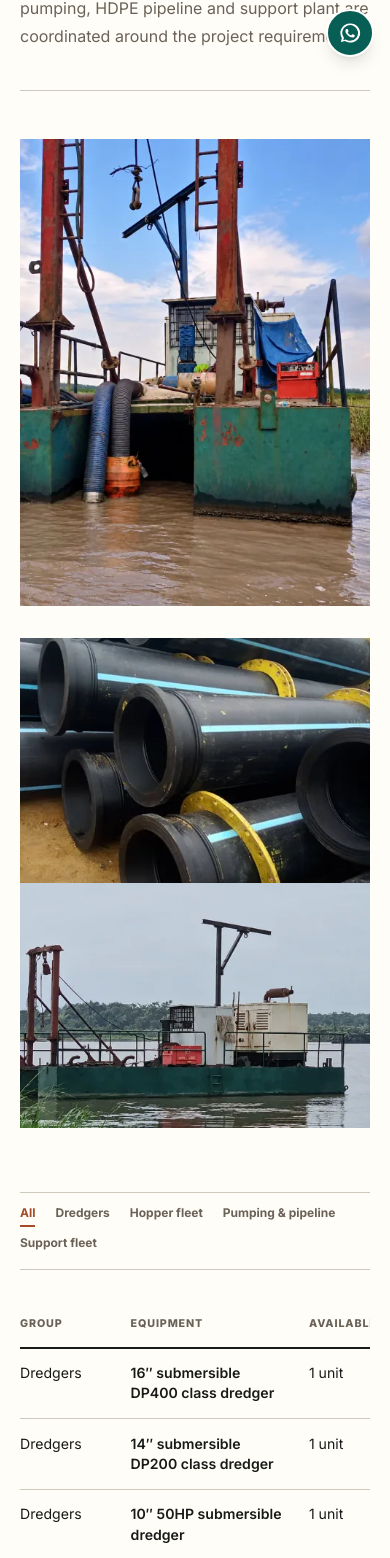
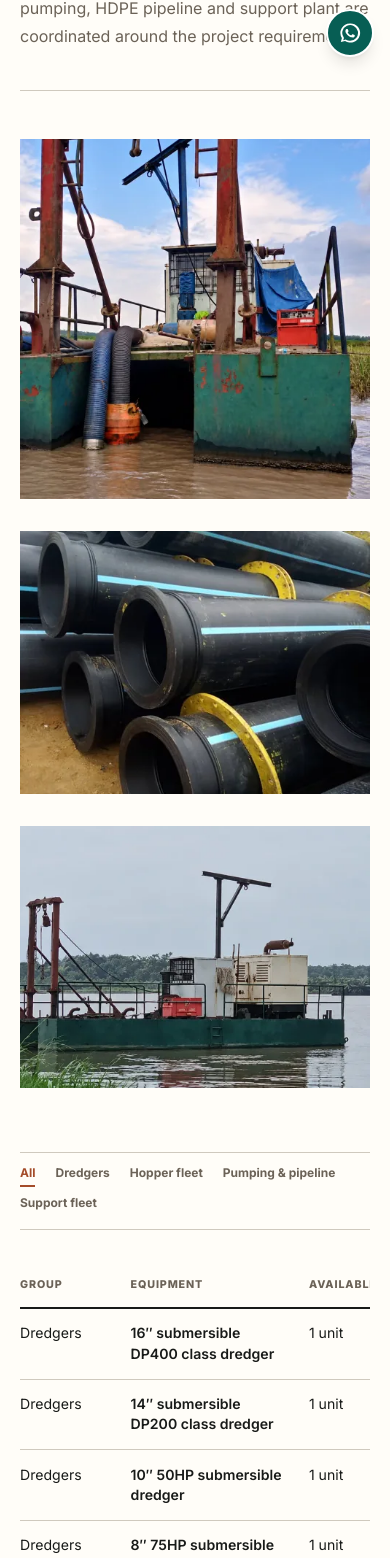
Before and after one commit to PenielOkoli/ruach-terra-reality-site, a Next.js app: page /fleet in a window 390 px wide. Shown: the part 771-2329 px from the top of the page. Built offline with nearby package versions, Linux system fonts and the light colour scheme.

Commit message:
Update Fleet section layout and styles; enhance EquipmentGallery image display

```diff
--- a/app/fleet/page.tsx
+++ b/app/fleet/page.tsx
@@ -9,7 +9,7 @@ import { EquipmentGallery } from '@/components/equipment-gallery';
 import { ManufacturerEquipment } from '@/components/manufacturer-equipment';
 
 export default function Fleet() { return <><PageHero eyebrow="Fleet and production" title="Dredging, pumping and pipeline equipment." copy="A working register of the principal units used in dredging, hydraulic fill and reclamation planning." />
-  <section className="section section-white"><div className="container"><div className="grid gap-10 border-b border-line pb-10 lg:grid-cols-[1fr_.85fr] lg:items-end"><div><p className="section-label">Equipment register</p><h2 className="section-title">The main system is in the field.</h2></div><p className="text-base leading-7 text-clay">Submersible dredgers, hopper fleet, booster pumping, HDPE pipeline and support plant are coordinated around the project requirement.</p></div><div className="mt-12 grid gap-8 lg:grid-cols-[1.1fr_.9fr]"><SitePhoto src={companyPhotos.field.src} alt={companyPhotos.field.alt} fit="contain" className="[&_.photo-frame]:h-[510px]" /><div className="self-end"><SitePhoto src={profilePhotos.pipeStock.src} alt={profilePhotos.pipeStock.alt} className="[&_.photo-frame]:h-[245px]" /><SitePhoto src={profilePhotos.barge.src} alt={profilePhotos.barge.alt} className="mt-8 [&_.photo-frame]:h-[245px]" /></div></div><div className="mt-16"><FleetExplorer /></div></div></section>
+  <section className="section section-white"><div className="container"><div className="grid gap-10 border-b border-line pb-10 lg:grid-cols-[1fr_.85fr] lg:items-end"><div><p className="section-label">Equipment register</p><h2 className="section-title">The main system is in the field.</h2></div><p className="text-base leading-7 text-clay">Submersible dredgers, hopper fleet, booster pumping, HDPE pipeline and support plant are coordinated around the project requirement.</p></div><div className="fleet-register-photos"><SitePhoto src={companyPhotos.field.src} alt={companyPhotos.field.alt} fit="cover" frame="fixed" className="fleet-register-main" /><div className="fleet-register-stack"><SitePhoto src={profilePhotos.pipeStock.src} alt={profilePhotos.pipeStock.alt} fit="cover" frame="fixed" /><SitePhoto src={profilePhotos.barge.src} alt={profilePhotos.barge.alt} fit="cover" frame="fixed" /></div></div><div className="mt-16"><FleetExplorer /></div></div></section>
   <section className="section section-paper"><div className="container grid gap-10 lg:grid-cols-[.85fr_1.15fr] lg:items-center"><div><p className="section-label">Supporting fleet</p><h2 className="section-title !text-4xl">Marine and earthworks support.</h2><p className="section-intro">Tugboats, workboats, welding and anchor barges, 20–25 t excavators, D6–D8 bulldozers and vibro-compactors support the dredging and placement system.</p></div><SitePhoto src={profilePhotos.excavator.src} alt={profilePhotos.excavator.alt} className="[&_.photo-frame]:h-[390px]" /></div></section>
   <section className="section section-white"><div className="container grid gap-12 lg:grid-cols-[1.1fr_.9fr] lg:items-center"><SitePhoto src={profilePhotos.shoreDischarge.src} alt={profilePhotos.shoreDischarge.alt} fit="contain" className="[&_.photo-frame]:h-[460px] lg:[&_.photo-frame]:h-[580px]" /><div><p className="section-label">Hydraulic placement</p><h2 className="section-title">From pipeline to placement.</h2><p className="section-intro">Discharge arrangements follow the source material, pipeline route and placement area.</p></div></div></section>
   <EquipmentGallery />
--- a/app/globals.css
+++ b/app/globals.css
@@ -99,7 +99,12 @@ button, input, select, textarea { font: inherit; }
 /* Documentary equipment imagery: preserve the full assembly rather than crop away parts. */
 .hero-landscape img { object-position: 62% center; }
 .project-photo-vessel img { object-position: center; }
-.equipment-gallery { display: grid; grid-template-columns: repeat(3, minmax(0, 1fr)); gap: 32px; margin-top: 48px; }
+.fleet-register-photos { display: grid; grid-template-columns: repeat(2, minmax(0, 1fr)); gap: 32px; margin-top: 48px; }
+.fleet-register-main .photo-frame { height: 640px; }
+.fleet-register-stack { display: grid; grid-template-rows: repeat(2, minmax(0, 1fr)); gap: 32px; min-height: 0; }
+.fleet-register-stack .photo-frame { height: 100%; }
+.equipment-gallery { display: grid; grid-template-columns: repeat(3, minmax(0, 1fr)); column-gap: 32px; row-gap: 0; margin-top: 48px; }
+.equipment-gallery article { display: grid; grid-template-rows: subgrid; grid-row: span 3; min-width: 0; }
 .equipment-photo .photo-frame { height: 420px; background: #e8e3d9; }
 .equipment-gallery h3, .field-clip-copy h3 { margin: 24px 0 10px; font-family: var(--font-display), Georgia, serif; font-size: 1.5rem; color: var(--navy); }
 .equipment-gallery p, .field-clip-copy > p:not(.section-label), .field-clip-copy details { font-size: .88rem; line-height: 1.6; color: var(--clay); max-width: 55ch; }
@@ -128,9 +133,17 @@ button, input, select, textarea { font: inherit; }
 .field-clip-copy a { color: var(--rust); text-decoration: underline; }
 .service-index { top: 89px; }
 @media (max-width: 1023px) { .service-index { top: 77px; } }
+@media (max-width: 1023px) {
+  .fleet-register-photos { grid-template-columns: minmax(0, 1fr); }
+  .fleet-register-main .photo-frame { height: clamp(360px, 75vw, 640px); }
+  .fleet-register-stack { grid-template-columns: repeat(2, minmax(0, 1fr)); grid-template-rows: auto; }
+  .fleet-register-stack .photo-frame { height: auto; aspect-ratio: 4 / 3; }
+}
+@media (max-width: 539px) { .fleet-register-stack { grid-template-columns: minmax(0, 1fr); } }
 @media (max-width: 767px) {
   .home-fleet .fleet-photo { aspect-ratio: 4 / 5; }
   .equipment-gallery, .field-films-grid { grid-template-columns: minmax(0, 1fr); gap: 48px; }
+  .equipment-gallery article { display: block; grid-row: auto; }
   .equipment-photo .photo-frame { height: auto; aspect-ratio: 3 / 4; }
   .manufacturer-groups { grid-template-columns: minmax(0, 1fr); max-width: 500px; gap: 40px; margin-top: 40px; }
   .manufacturer-groups article { display: block; grid-row: auto; }
--- a/components/equipment-gallery.tsx
+++ b/components/equipment-gallery.tsx
@@ -5,7 +5,7 @@ export function EquipmentGallery() {
   return <section className="section section-paper"><div className="container">
     <p className="section-label">Equipment in view</p><h2 className="section-title">From pump intake to working pontoon.</h2>
     <div className="equipment-gallery">{equipmentGallery.map(item => <article key={item.src}>
-      <SitePhoto src={item.src} alt={item.alt} fit="contain" sizes="(max-width: 767px) calc(100vw - 40px), (max-width: 1416px) 30vw, 420px" className="equipment-photo" />
+      <SitePhoto src={item.src} alt={item.alt} fit="cover" frame="fixed" sizes="(max-width: 767px) calc(100vw - 40px), (max-width: 1416px) 30vw, 420px" className="equipment-photo" />
       <h3>{item.title}</h3><p>{item.description}</p>
     </article>)}</div>
   </div></section>;
```
